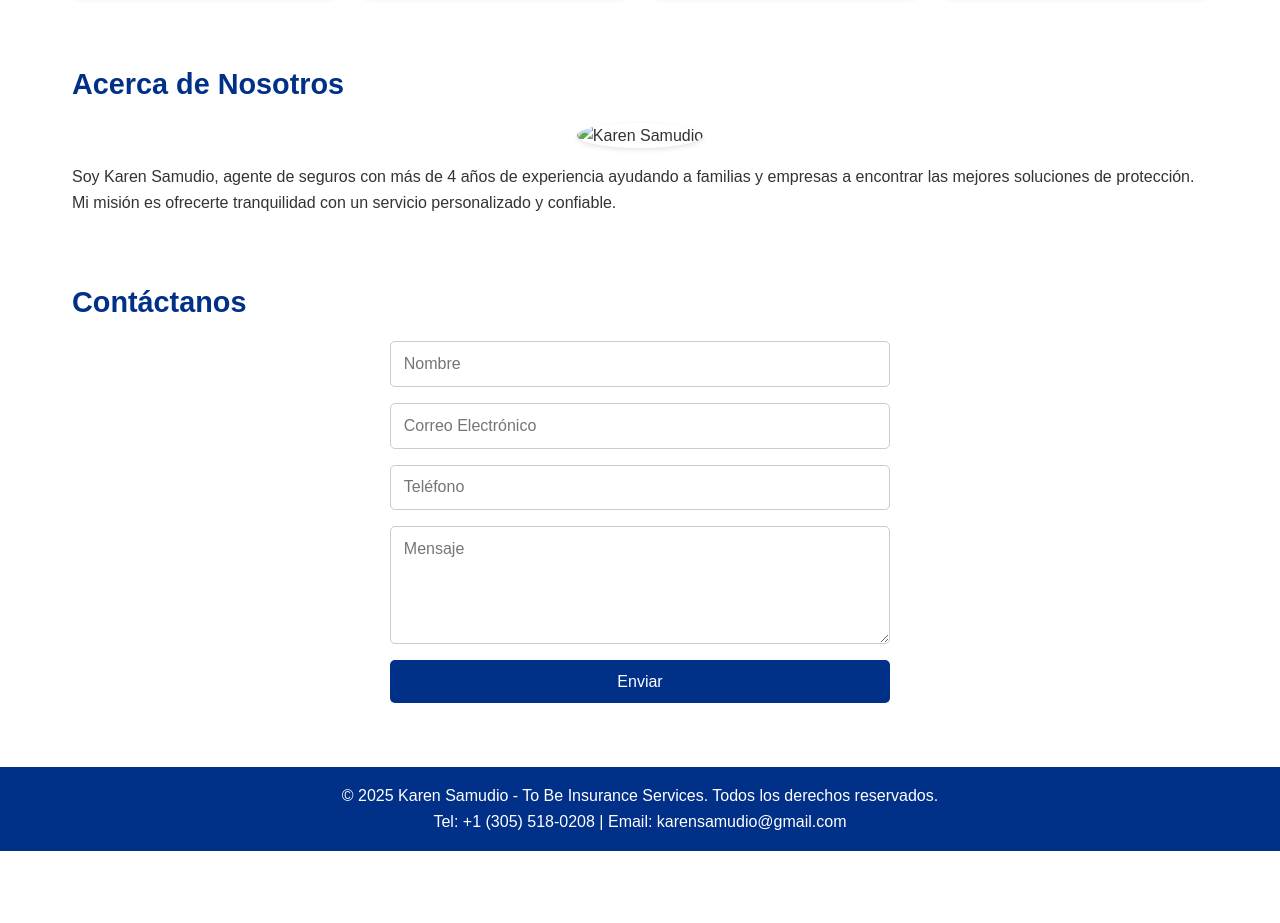
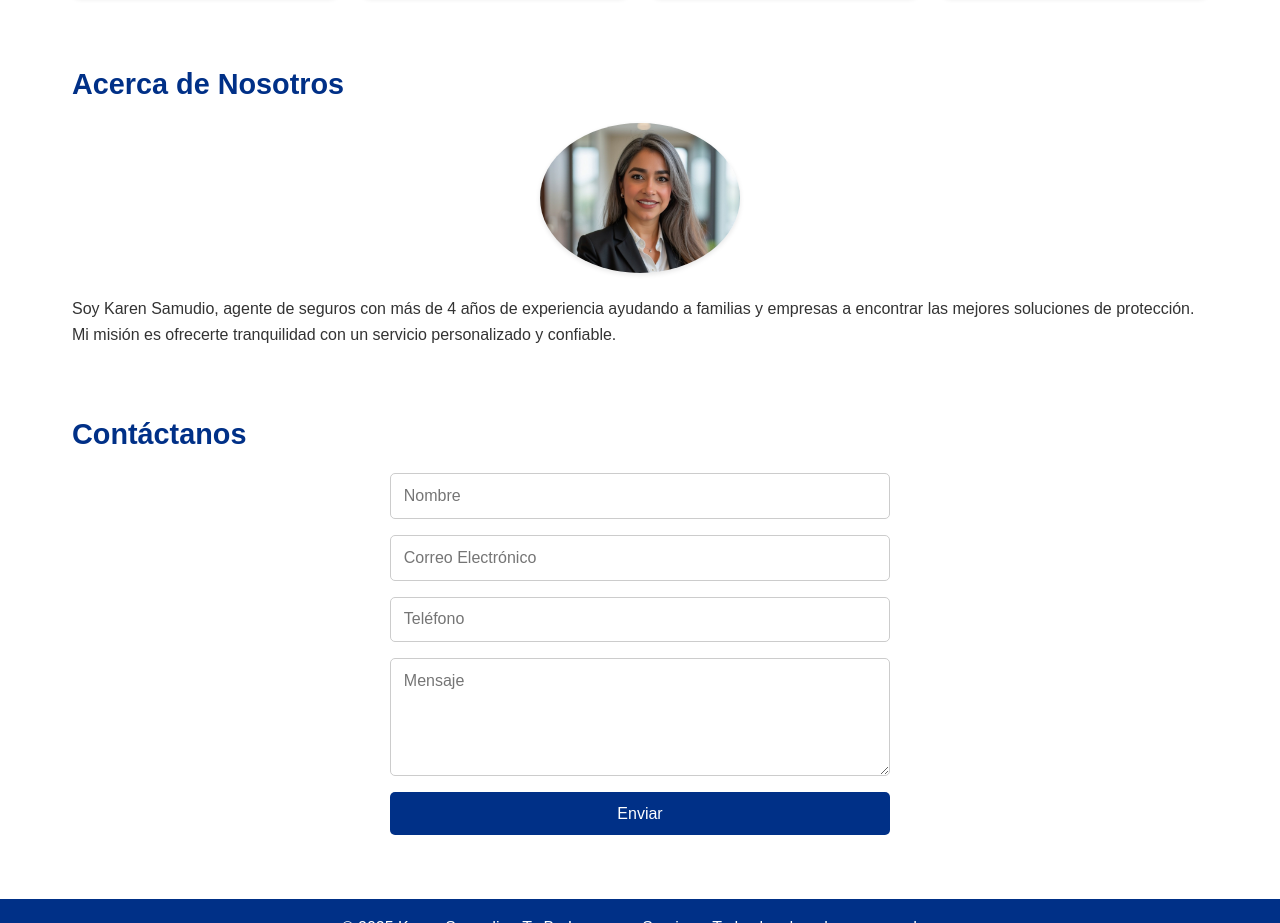
Before and after one commit to karensamudio-lab/tobeinsurance, a plain HTML site: page index.html in a window 1280 px wide. Shown: the part 908-1831 px from the top of the page. Before the commit the page ends 1759 px from the top, so only its background shows below. Drawn offline with Linux system fonts and the light colour scheme.

Commit message:
Update index.html

```diff
--- a/index.html
+++ b/index.html
@@ -218,7 +218,7 @@
     <section class="about" id="acerca">
         <h2>Acerca de Nosotros</h2>
         <div style="text-align: center; margin-bottom: 1rem;">
-            <img src="foto_karen.jpg" alt="Karen Samudio" style="max-width: 200px; border-radius: 50%; box-shadow: 0 2px 5px rgba(0,0,0,0.1);">
+            <img src="foto-karen.jpg" alt="Karen Samudio" style="max-width: 200px; border-radius: 50%; box-shadow: 0 2px 5px rgba(0,0,0,0.1);">
         </div>
         <p>Soy Karen Samudio, agente de seguros con más de 4 años de experiencia ayudando a familias y empresas a encontrar las mejores soluciones de protección. Mi misión es ofrecerte tranquilidad con un servicio personalizado y confiable.</p>
     </section>
```
